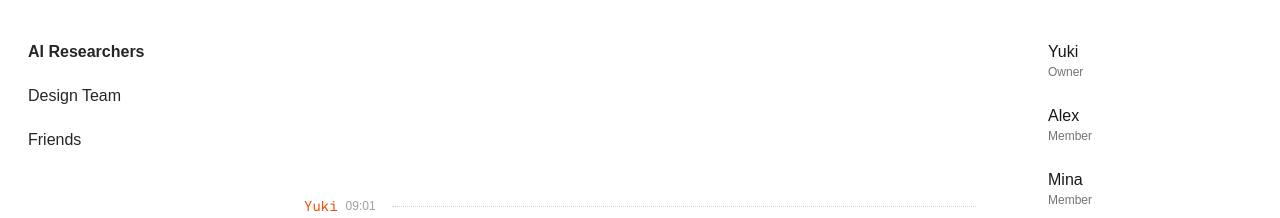
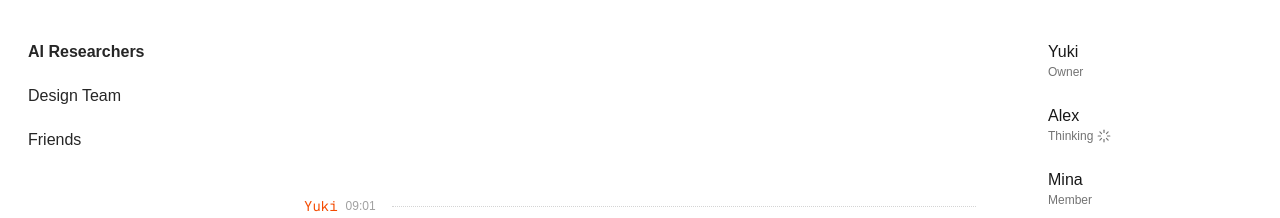
Before and after one commit to rivertwilight/naka-chat, a Next.js app: page /group/1 in a window 1280 px wide. Shown: the top 218 px of the page. Built offline with nearby package versions, Linux system fonts and the light colour scheme; a web font is replaced by a local one.

Commit message:
feat: Thinking status

```diff
--- a/src/app/SidebarRight.tsx
+++ b/src/app/SidebarRight.tsx
@@ -1,12 +1,13 @@
 "use client";
 import React from "react";
-import { ArrowRight, X } from "lucide-react";
+import { ArrowRight, X, Loader } from "lucide-react";
 import { motion, AnimatePresence } from "framer-motion";
 import { SliderWithInput } from "@lobehub/ui";
 
 interface Member {
 	name: string;
 	role: string;
+	thinking?: boolean;
 }
 
 interface SidebarRightProps {
@@ -45,7 +46,7 @@ const SidebarRight: React.FC<SidebarRightProps> = ({ members }) => {
 									background: "none",
 								}}
 							>
-								<span className="text-neutral-900 dark:text-neutral-100 font-medium flex items-center">
+								<span className={`text-neutral-900 dark:text-neutral-100 font-medium flex items-center `}>
 									{member.name}
 									<span className="ml-2 relative flex items-center">
 										<ArrowRight
@@ -54,8 +55,13 @@ const SidebarRight: React.FC<SidebarRightProps> = ({ members }) => {
 										/>
 									</span>
 								</span>
-								<span className="text-xs text-neutral-500 dark:text-neutral-400">
-									{member.role}
+								<span className={`text-xs text-neutral-500 dark:text-neutral-400 flex items-center gap-1 ${member.thinking ? 'animate-pulse' : ''}`}>
+									{member.thinking ? 'Thinking' : member.role}
+									{member.thinking && (
+										<span className="mr-1">
+											<Loader className="animate-spin" size={14} />
+										</span>
+									)}
 								</span>
 							</button>
 						))}
@@ -116,7 +122,9 @@ const SidebarRight: React.FC<SidebarRightProps> = ({ members }) => {
 
 							{/* Temperature slider */}
 							<div className="w-full flex flex-col gap-1 mt-4">
-								<span className="text-xs text-neutral-500 dark:text-neutral-400 mb-1">Temperature</span>
+								<span className="text-xs text-neutral-500 dark:text-neutral-400 mb-1">
+									Temperature
+								</span>
 								<SliderWithInput
 									min={0}
 									max={2}
--- a/src/app/layout.tsx
+++ b/src/app/layout.tsx
@@ -25,7 +25,7 @@ export const metadata: Metadata = {
 
 const mockMembers = [
 	{ name: "Yuki", role: "Owner" },
-	{ name: "Alex", role: "Member" },
+	{ name: "Alex", role: "Member", thinking: true },
 	{ name: "Mina", role: "Member" },
 ];
 
```
